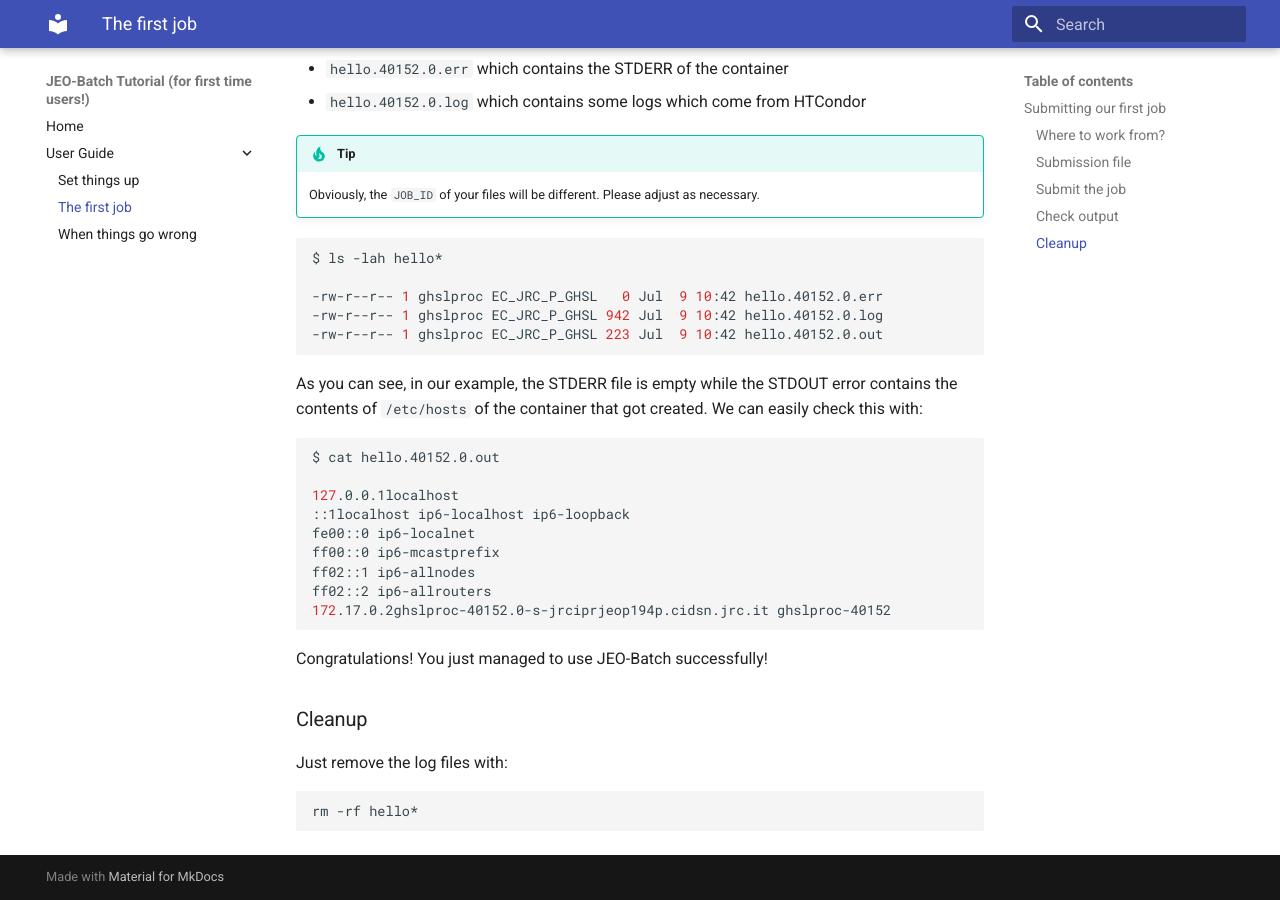
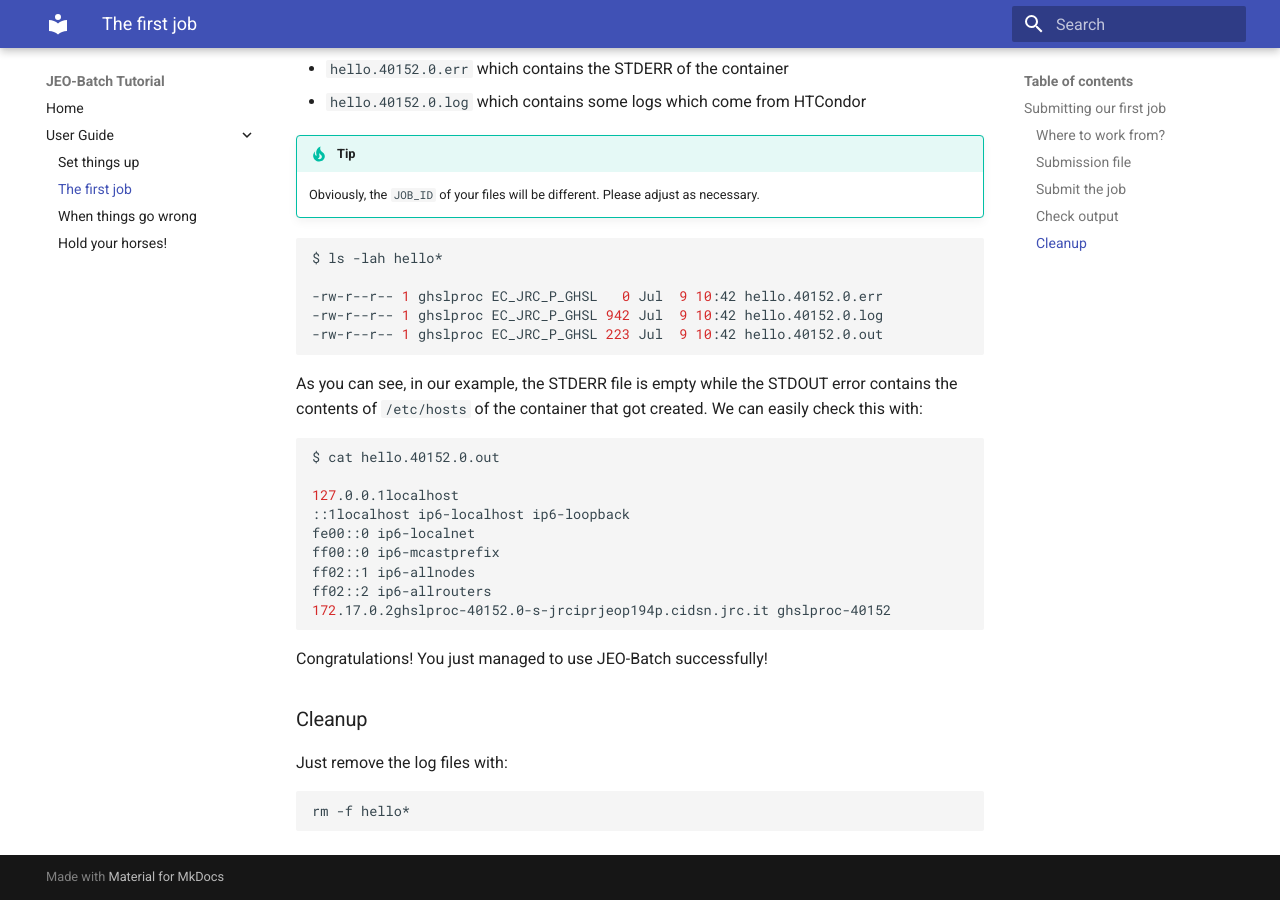
Before and after one commit to pmav99/condor_tutorial, an MkDocs documentation site: the page built from docs/01_the_first_job.md, in a window 1280 px wide and 900 px high, scrolled down 2635 px. Built offline with MkDocs 1.6.1 and Material for MkDocs 9.7.7, drawn with Linux system fonts in a browser that asks for light colours.

Commit message:
various improvements

````diff
--- a/docs/01_the_first_job.md
+++ b/docs/01_the_first_job.md
@@ -127,7 +127,6 @@ Now that the job has been finished, there should be 3 new files in our working d
     Obviously, the `JOB_ID` of your files will be different. Please adjust as necessary.
 
 ``` bash
-
 $ ls -lah hello*
 
 -rw-r--r-- 1 ghslproc EC_JRC_P_GHSL   0 Jul  9 10:42 hello.40152.0.err
@@ -158,5 +157,5 @@ Congratulations! You just managed to use JEO-Batch successfully!
 Just remove the log files with:
 
 ``` bash
-rm -rf hello*
+rm -f hello*
 ```
--- a/mkdocs.yml
+++ b/mkdocs.yml
@@ -1,6 +1,6 @@
 ---
 
-site_name: JEO-Batch Tutorial (for first time users!)
+site_name: JEO-Batch Tutorial
 
 theme:
   name: material
@@ -11,6 +11,7 @@ nav:
         - 'Set things up': '00_set_things_up.md'
         - 'The first job': '01_the_first_job.md'
         - 'When things go wrong': '02_when_things_go_wrong.md'
+        - "Hold your horses!": '03_hold_your_horses.md'
 
 
 markdown_extensions:
````
Also changed, not shown: docs/index.md (+3 -1 lines).
